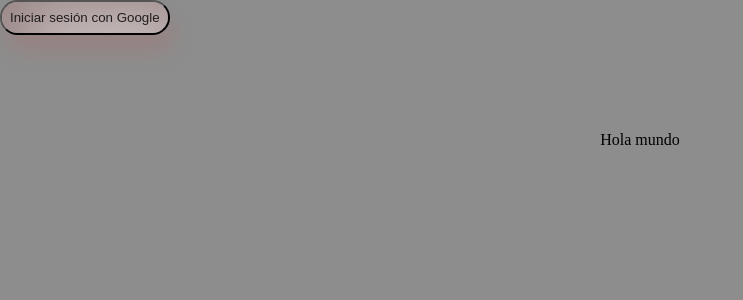
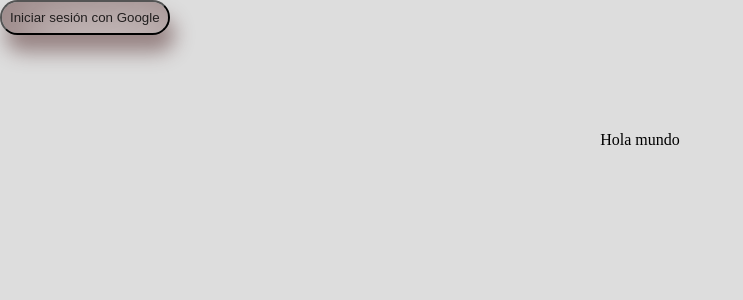
Before and after one commit to ManzCoder-js/megabillaresSCP, a Next.js app: page / in a window 1280 px wide. Shown: the top 300 px of the page, without its empty margins (0-743 px from the left). Built offline with nearby package versions, Linux system fonts and the light colour scheme; no server answers.

Commit message:
modificados:     src/app/globals.css

```diff
--- a/src/app/globals.css
+++ b/src/app/globals.css
@@ -4,4 +4,4 @@ body {
   overflow-x: hidden;
   margin: 0;
   padding: 0;
-  background-color: rgb(141, 141, 141);}
+  background-color: rgb(221, 221, 221);}
```
